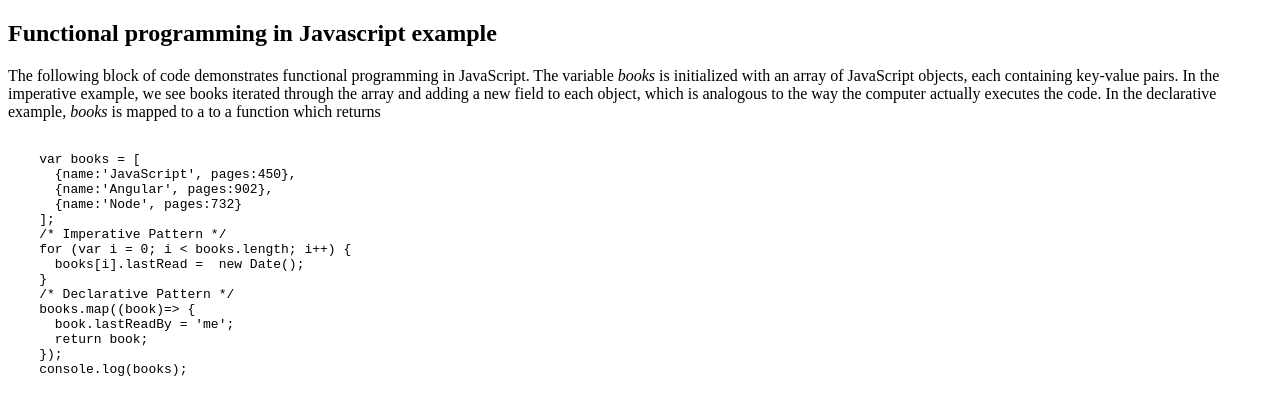
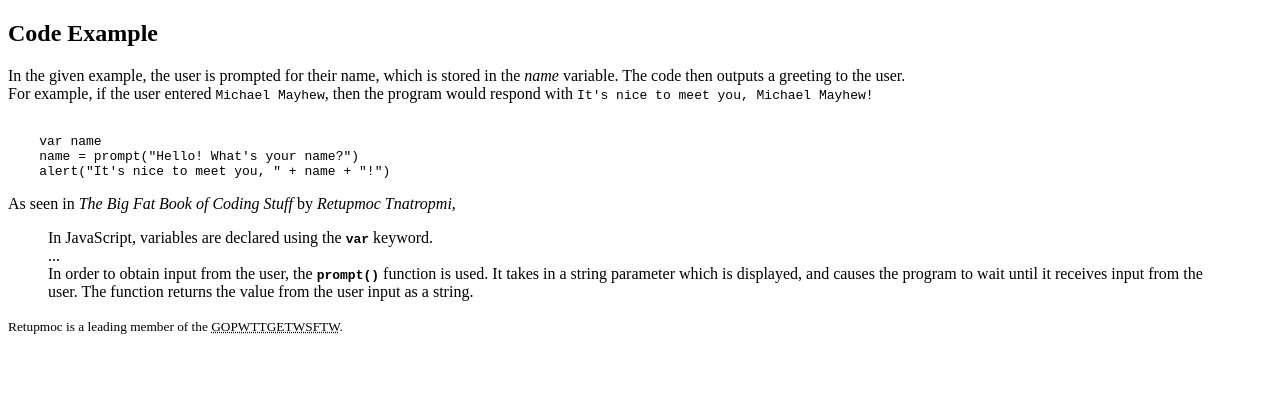
Before and after one commit to star4z/web_dev, a plain HTML site: page ch_2/pgmExplanation.html in a window 1280 px wide. Drawn offline with Linux system fonts and the light colour scheme.

Commit message:
Finished project for ch 2

```diff
--- a/ch_2/pgmExplanation.html
+++ b/ch_2/pgmExplanation.html
@@ -2,33 +2,32 @@
 <html lang="en">
 <head>
     <meta charset="UTF-8">
+    <meta name="author" content="Benjamin Phillips">
     <title>Program Explanation</title>
 </head>
 <body>
-<h2>Functional programming in Javascript example</h2>
+<h2>Code Example</h2>
 <p>
-    The following block of code demonstrates functional programming in JavaScript. The variable <var>books</var> is
-    initialized with an array of JavaScript objects, each containing key-value pairs. In the imperative example, we see
-    books iterated through the array and adding a new field to each object, which is analogous to the way the computer
-    actually executes the code. In the declarative example, <var>books</var> is mapped to a to a function which returns
-
+    In the given example, the user is prompted for their name, which is stored in the <var>name</var> variable.
+    The code then outputs a greeting to the user.<br>For example, if the user entered <kbd>Michael Mayhew</kbd>, then the
+    program would respond with <samp>It&apos;s nice to meet you, Michael Mayhew!</samp>
 </p>
 <pre><code>
-    var books = [
-      {name:'JavaScript', pages:450},
-      {name:'Angular', pages:902},
-      {name:'Node', pages:732}
-    ];
-    /* Imperative Pattern */
-    for (var i = 0; i < books.length; i++) {
-      books[i].lastRead =  new Date();
-    }
-    /* Declarative Pattern */
-    books.map((book)=> {
-      book.lastReadBy = 'me';
-      return book;
-    });
-    console.log(books);
+    var name
+    name = prompt("Hello! What's your name?")
+    alert("It's nice to meet you, " + name + "!")
 </code></pre>
+<p>
+    As seen in <cite>The Big Fat Book of Coding Stuff</cite> by <em>Retupmoc Tnatropmi</em>,
+</p>
+<blockquote>
+    In JavaScript, variables are declared using the <code><b>var</b></code> keyword. <br>...<br>In order to obtain input from the user, the
+    <code><b>prompt()</b></code> function is used. It takes in a string parameter which is displayed, and causes the program to wait
+    until it receives input from the user. The function returns the value from the user input as a string.
+</blockquote>
+<p>
+    <small>Retupmoc is a leading member of the <abbr title="Group Of Peoplle Who Think They're Good Enough To Write Standards
+    For The Web">GOPWTTGETWSFTW</abbr>.</small>
+</p>
 </body>
 </html>
```
Also changed, not shown: ch_1/galleyMenu.html (+1 -0 lines), ch_1/parkBookstore.html (+1 -0 lines), ch_2/functional_example.js (deleted, +0 -15 lines).
